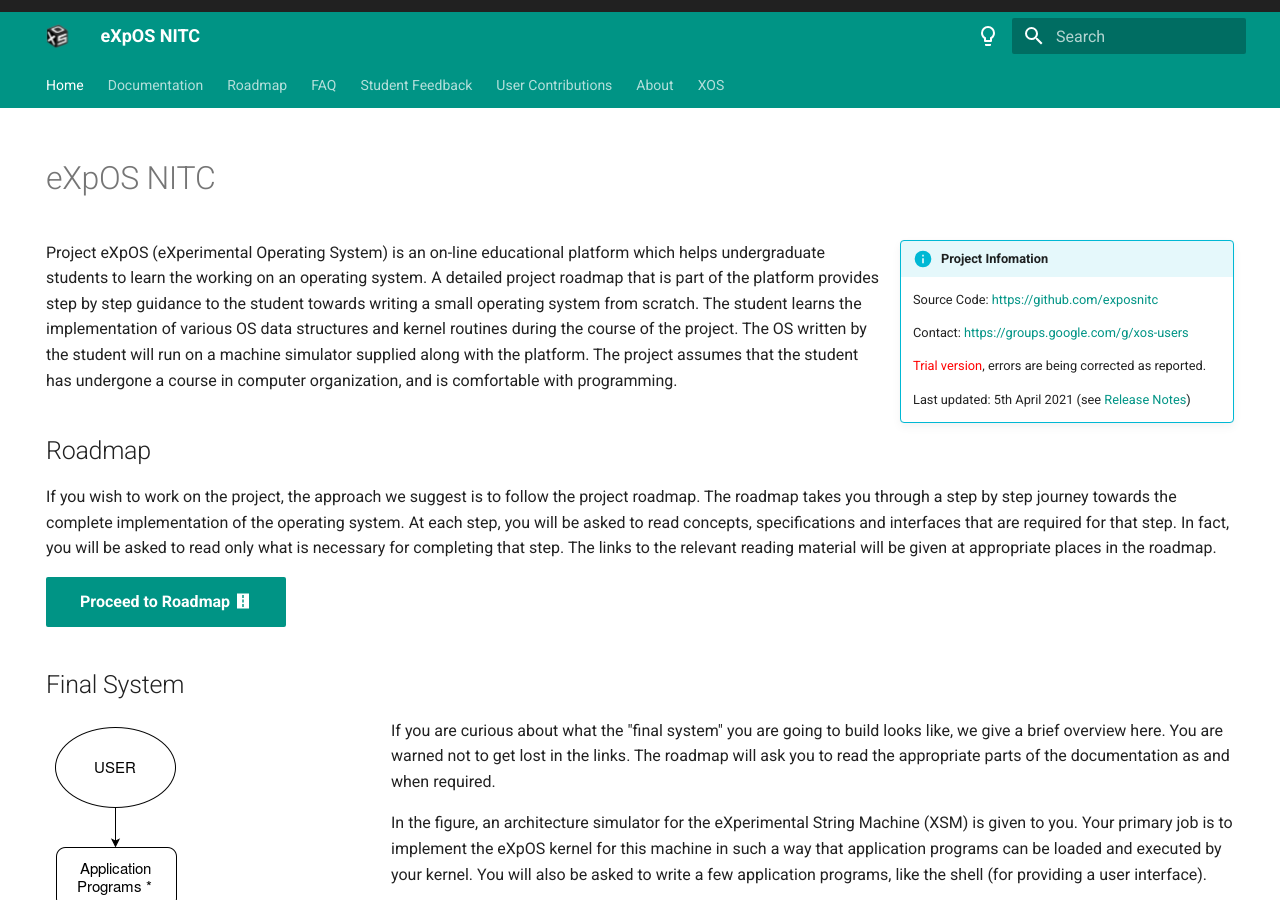
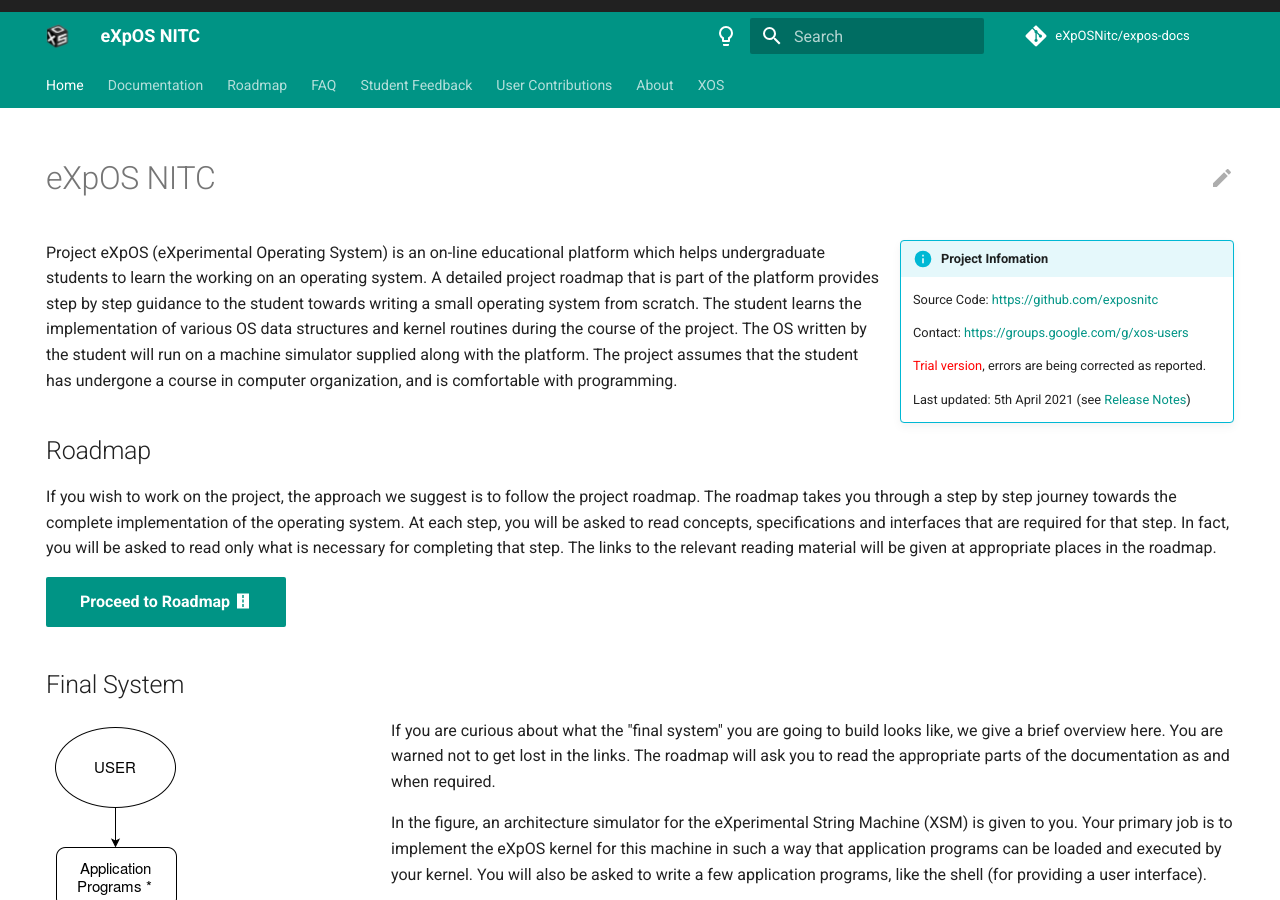
Before and after one commit to eXpOSNitc/expos-docs, an MkDocs documentation site: the page built from docs/index.md, in a window 1280 px wide and 900 px high. Built offline with MkDocs 1.6.1 and Material for MkDocs 9.7.7, drawn with Linux system fonts in a browser that asks for light colours; comment, search, counter and statistics services are not loaded; some of the changed lines change nothing that is shown.

Commit message:
Update site_url and repository name

```diff
--- a/mkdocs.yml
+++ b/mkdocs.yml
@@ -1,5 +1,5 @@
 site_name: eXpOS NITC
-site_url: https://anandubajith.github.io/expos-v2/
+site_url: https://exposnitc.github.io/expos-docs/
 site_description: >-
   OS Lab website for NIT Calicut
 
@@ -12,8 +12,8 @@
 
 extra_css:
   - assets/css/extra.css
-# repo_url: https://github.com/eXpOSNitc/eXpOSNitc.github.io
-# repo_name: eXpOSNitc/eXpOSNitc.github.io
+repo_url: https://github.com/eXpOSNitc/expos-docs
+repo_name: eXpOSNitc/expos-docs
 # Configuration
 theme:
   name: material
```
